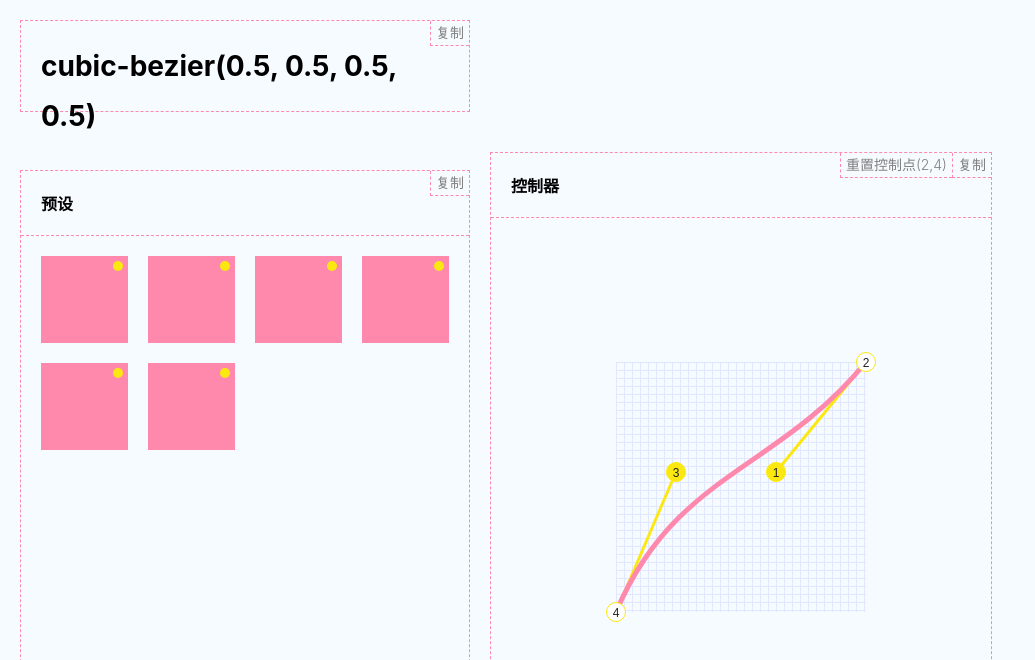
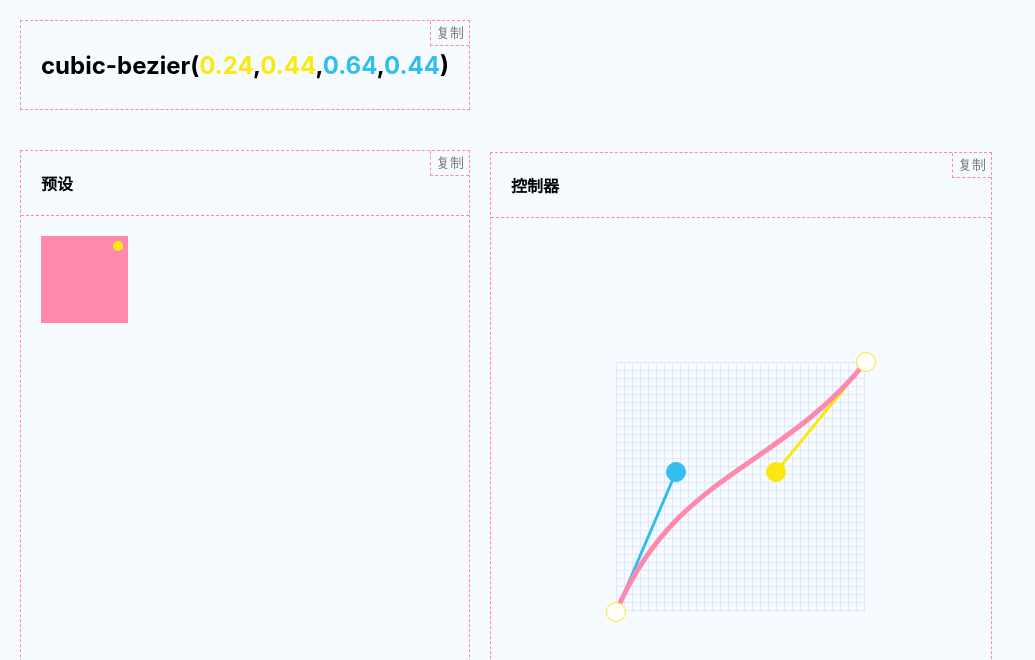
Before and after one commit to oasis-cloud/cubic-bezier, a React (Create React App) app: page / in a window 1280 px wide. Shown: the top 660 px of the page, without its empty margins (0-1035 px from the left). Built offline with nearby package versions, Linux system fonts and the light colour scheme.

Commit message:
feat：增加复制功能

```diff
--- a/src/App.css
+++ b/src/App.css
@@ -17,12 +17,27 @@
 .output {
 	position: relative;
 	display: inline-block;
-	height: 50px;
+	height: 90px;
 	line-height: 50px;
 	padding: 20px;
 	border: 1px dashed #ff89ac;
-	font-size: 28px;
+	font-size: 24px;
 	font-weight: bolder;
+	width: 100%;
+	box-sizing: border-box;
+}
+
+.output-span {
+	white-space: nowrap;
+}
+
+.output-span em {
+	font-style: normal;
+	color: #fce811;
+}
+
+.output-span span {
+	color: #31BEED;
 }
 
 .title {
@@ -138,16 +153,21 @@ canvas {
 	padding: 0;
 	font-size: 12px;
 	color: #222;
+	overflow: hidden;
+	text-indent: -99px;
 }
 
 .c1 {
 	background: #fce811;
 	top: 45%;
 	left: 55%;
+	color: #FFF;
 }
 
 .c3 {
-	background: #fce811;
+	background: #31BEED;
+	border: 1px solid #31BEED;
+	color: #FFF;
 	top: 45%;
 	left: 35%;
 }
@@ -163,3 +183,9 @@ canvas {
 	left: 25%;
 	margin: -10px 0 0 -10px;
 }
+
+#copyInput {
+	position: absolute;
+	top: -9999px;
+	left: -9999px;
+}
--- a/src/App.js
+++ b/src/App.js
@@ -1,11 +1,41 @@
 import React from 'react'
 import './App.css'
+
+function getComputedStyleNoPx($ele, cssProperty) {
+  const cssPropertyVal = window.getComputedStyle(document.querySelector('.c1'))[cssProperty]
+  return parseFloat(cssPropertyVal.match(/[0-9]+/g)[0])
+}
+
+function getWidth($ele) {
+  return $ele.offsetWidth /*+ getComputedStyleNoPx($ele, 'borderWidth') * 2*/
+}
+
+function getHeight($ele) {
+  return $ele.offsetHeight /*+ getComputedStyleNoPx($ele, 'borderWidth') * 2*/
+}
+
+function getHalfWidth($ele) {
+  return getWidth($ele) / 2
+}
+
+function getHalfHeight($ele) {
+  return getHeight($ele) / 2
+}
 
 class App extends React.Component {
   constructor(props) {
     super(props)
     this.selectedControl = undefined
     this.canvasRef = React.createRef()
+    this.inputCopy = React.createRef()
+    this.state = {
+      pointer: {
+        x: 0,
+        y: 0,
+        x1: 0,
+        y1: 0,
+      },
+    }
   }
 
   componentDidMount() {
@@ -17,6 +47,7 @@ class App extends React.Component {
       c4: document.querySelector('.c4'),
     }
     this.ctx = this.$canvas.getContext('2d')
+    this.calculatePercent()
     this.drawSegment()
     this.drawBezierCurveTo()
     this.$canvas.addEventListener(
@@ -27,16 +58,19 @@ class App extends React.Component {
         // 因为背景剧中了，所以需要减去背景缩进值来修正鼠标点，绘制控制点则需要加上缩进值，因为控制点相对与canvas定位
         const DValX = e.target.offsetWidth / 4
         const DValY = e.target.offsetHeight / 4
-        const DvalW = this.$obj.c1.offsetWidth / 2
-        const DvalH = this.$obj.c1.offsetHeight / 2
+        const halfW = getHalfWidth(this.$obj.c1)
+        const halfH = getHalfHeight(this.$obj.c1)
+        // 修正坐标
         pageX = pageX - offsetLeft - DValX
         pageY = pageY - offsetTop - DValY
 
         if (this.selectedControl) {
-          this.$obj[this.selectedControl].style = `left:${pageX + DValX - DvalW}px;top:${pageY + DValY - DvalH}px`
+          this.$obj[this.selectedControl].style = `left:${pageX + DValX - halfW}px;top:${pageY + DValY - halfH}px`
+
           this.ctx.clearRect(0, 0, 500, 500)
           this.drawSegment()
           this.drawBezierCurveTo()
+          this.calculatePercent()
         }
       },
       false
@@ -46,6 +80,10 @@ class App extends React.Component {
       'mousedown',
       e => {
         e.preventDefault()
+        const type = e.target.getAttribute('contr-type')
+        if (type == 'c2' || type == 'c4') {
+          return
+        }
         this.selectedControl = e.target.getAttribute('contr-type')
       },
       false
@@ -63,41 +101,84 @@ class App extends React.Component {
 
   drawBezierCurveTo() {
     const { $obj, ctx } = this
-    const { offsetWidth, offsetHeight } = $obj.c1
-
+    const halfWidth = getHalfWidth($obj.c1)
+    const halfHeight = getHalfHeight($obj.c1)
     ctx.beginPath()
-    ctx.moveTo($obj.c2.offsetLeft + offsetWidth / 2, $obj.c2.offsetTop + offsetHeight / 2)
+    ctx.moveTo($obj.c2.offsetLeft + halfWidth, $obj.c2.offsetTop + halfHeight)
     ctx.bezierCurveTo(
-      $obj.c1.offsetLeft + offsetWidth / 2,
-      $obj.c1.offsetTop + offsetHeight / 2,
-      $obj.c3.offsetLeft + offsetWidth / 2,
-      $obj.c3.offsetTop + offsetHeight / 2,
-      $obj.c4.offsetLeft + offsetWidth / 2,
-      $obj.c4.offsetTop + offsetHeight / 2
+      $obj.c1.offsetLeft + halfWidth,
+      $obj.c1.offsetTop + halfHeight,
+      $obj.c3.offsetLeft + halfWidth,
+      $obj.c3.offsetTop + halfHeight,
+      $obj.c4.offsetLeft + halfWidth,
+      $obj.c4.offsetTop + halfHeight
     )
     ctx.lineWidth = 5 //线条的宽度
     ctx.strokeStyle = '#ff89ac' //线条的颜色
     ctx.stroke()
     // todo 这里需要根据坐标计算贝塞尔值
   }
-
+  drawLine(x, y, x2, y2, color) {
+    if (!color) {
+      color = '#FCE811'
+    }
+    const { ctx } = this
+    ctx.beginPath()
+    ctx.moveTo(x, y)
+    ctx.lineTo(x2, y2)
+    ctx.lineWidth = 3 //线条的宽度
+    ctx.strokeStyle = color //线条的颜色
+    ctx.stroke()
+  }
   drawSegment() {
     const { $obj, ctx } = this
-    const { offsetWidth, offsetHeight } = $obj.c1
+    const halfWidth = getHalfWidth($obj.c1)
+    const halfHeight = getHalfHeight($obj.c1)
 
-    ctx.beginPath()
-    ctx.moveTo($obj.c2.offsetLeft + offsetWidth / 2, $obj.c2.offsetTop + offsetHeight / 2)
-    ctx.lineTo($obj.c1.offsetLeft + offsetWidth / 2, $obj.c1.offsetTop + offsetHeight / 2)
-    ctx.lineWidth = 3 //线条的宽度
-    ctx.strokeStyle = '#FCE811' //线条的颜色
-    ctx.stroke()
+    this.drawLine(
+      $obj.c2.offsetLeft + halfWidth,
+      $obj.c2.offsetTop + halfHeight,
+      $obj.c1.offsetLeft + halfWidth,
+      $obj.c1.offsetTop + halfHeight
+    )
     // 画另外一条控制线
-    ctx.beginPath()
-    ctx.moveTo($obj.c3.offsetLeft + offsetWidth / 2, $obj.c3.offsetTop + offsetHeight / 2)
-    ctx.lineTo($obj.c4.offsetLeft + offsetWidth / 2, $obj.c4.offsetTop + offsetHeight / 2)
-    ctx.lineWidth = 3 //线条的宽度
-    ctx.strokeStyle = '#FCE811' //线条的颜色
-    ctx.stroke()
+    this.drawLine(
+      $obj.c3.offsetLeft + halfWidth,
+      $obj.c3.offsetTop + halfHeight,
+      $obj.c4.offsetLeft + halfWidth,
+      $obj.c4.offsetTop + halfHeight,
+      '#31BEED'
+    )
+  }
+
+  calculatePercent() {
+    const { $obj } = this
+    const coordinateW = getHalfWidth(this.$canvas)
+    const coordinateH = getHalfHeight(this.$canvas)
+
+    const DValX = coordinateW / 2
+    const DValY = coordinateH / 2
+
+    const pointHalfWidth = getHalfWidth($obj.c1)
+    const pointHalfHeight = getHalfWidth($obj.c1)
+
+    console.log(($obj.c1.offsetLeft - DValX + pointHalfWidth) / coordinateW)
+    this.setState({
+      pointer: {
+        x: ($obj.c3.offsetLeft - DValX + pointHalfWidth) / coordinateW,
+        y: ($obj.c3.offsetTop - DValY + pointHalfHeight) / coordinateH,
+        x1: ($obj.c1.offsetLeft - DValX + pointHalfWidth) / coordinateW,
+        y1: ($obj.c1.offsetTop - DValY + pointHalfHeight) / coordinateH,
+      },
+    })
+  }
+
+  handleCopy = () => {
+    const copystatement = this.inputCopy.current
+    copystatement.select()
+    copystatement.setSelectionRange(0, 99999)
+    document.execCommand('copy')
+    alert('copy!')
   }
 
   render() {
@@ -105,30 +186,27 @@ class App extends React.Component {
       <div className="App">
         <div className="sidebar">
           <div className="output">
-            <span>cubic-bezier(0.5, 0.5, 0.5, 0.5)</span>
-            <em className="btn">复制</em>
+            <span className="output-span">
+              cubic-bezier(
+              <em>{this.state.pointer.x.toFixed(2)}</em>,<em>{this.state.pointer.y.toFixed(2)}</em>,
+              <span>{this.state.pointer.x1.toFixed(2)}</span>,<span>{this.state.pointer.y1.toFixed(2)}</span>)
+            </span>
+            <input
+              ref={this.inputCopy}
+              type="text"
+              id="copyInput"
+              value={`cubic-bezier(${this.state.pointer.x.toFixed(2)},${this.state.pointer.y.toFixed(2)},${this.state.pointer.x1.toFixed(2)},${this.state.pointer.y1.toFixed(2)})`}
+            />
+            <em className="btn" onClick={this.handleCopy}>
+              复制
+            </em>
           </div>
           <div className="preset">
             <div className="title">
               <span>预设</span>
-              <em className="btn">复制</em>
+              <em className="btn" onClick={this.handleCopy}>复制</em>
             </div>
             <ul className="preset-ul">
-              <li className="preset-item">
-                <em className="is-checked"></em>
-              </li>
-              <li className="preset-item">
-                <em className="is-checked"></em>
-              </li>
-              <li className="preset-item">
-                <em className="is-checked"></em>
-              </li>
-              <li className="preset-item">
-                <em className="is-checked"></em>
-              </li>
-              <li className="preset-item">
-                <em className="is-checked"></em>
-              </li>
               <li className="preset-item">
                 <em className="is-checked"></em>
               </li>
@@ -139,8 +217,7 @@ class App extends React.Component {
         <div className="stage">
           <div className="title">
             <span>控制器</span>
-            <em className="btn">复制</em>
-            <em className="btn btn1">重置控制点(2,4)</em>
+            <em className="btn" onClick={this.handleCopy}>复制</em>
           </div>
           <div className="canvas-w">
             <div className="canvas" ref={this.canvasRef}>
```
